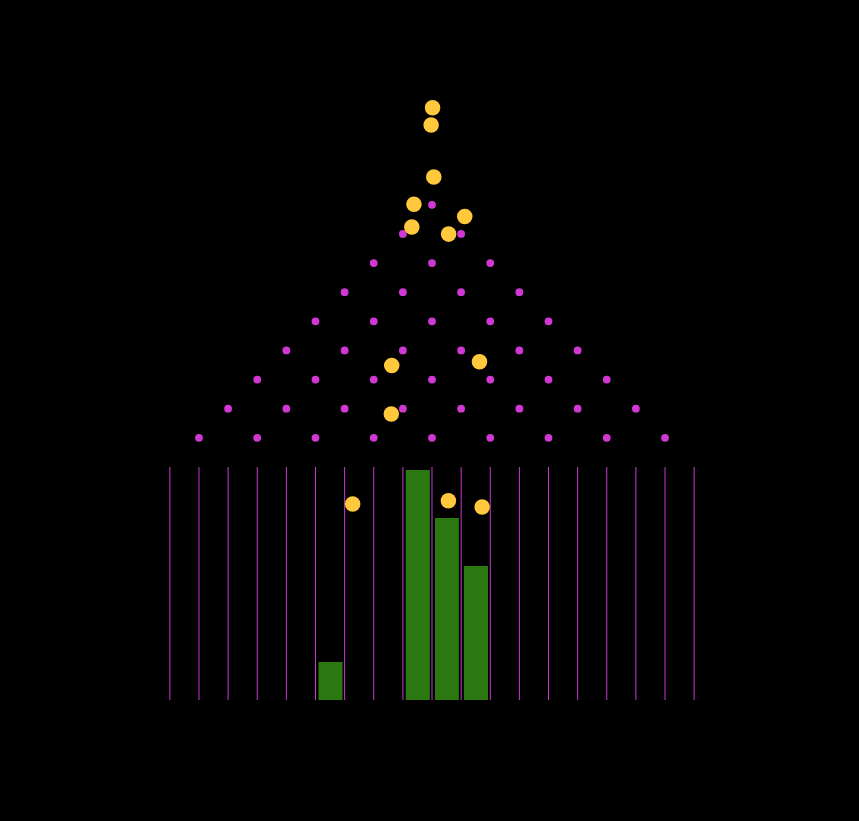
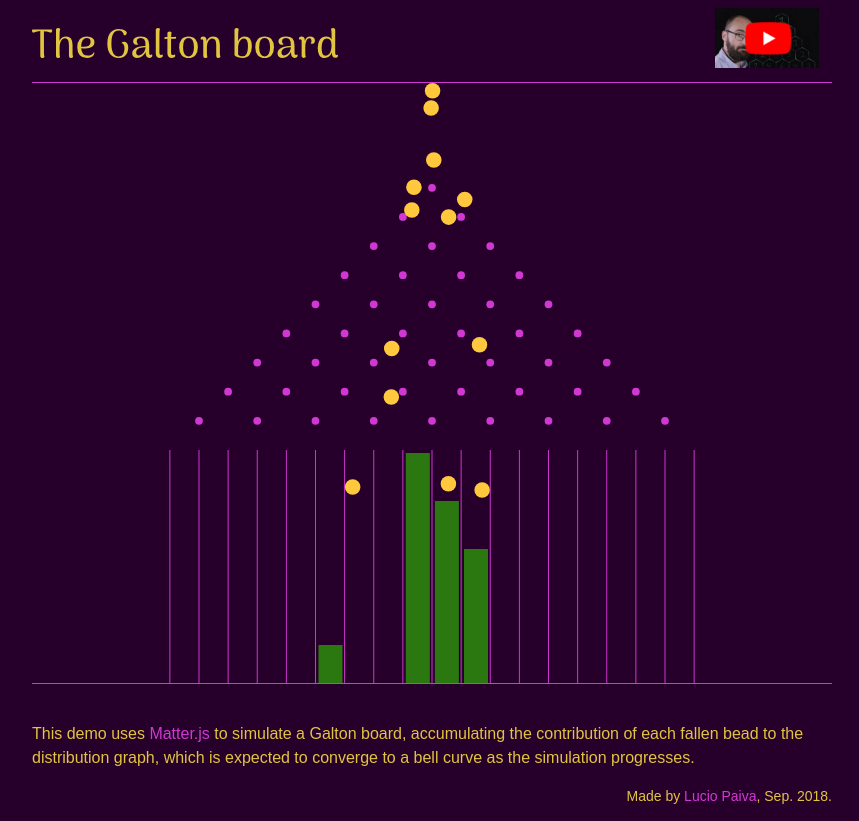
Before and after one commit to luciopaiva/galton, a plain HTML site: page index.html in a window 1280 px wide. Shown: the whole page, without its empty margins (208-1067 px from the left). Before the commit the page ends 800 px from the top, so only its background shows below. Drawn offline with Linux system fonts and the light colour scheme.

Commit message:
Improve presentation

```diff
--- a/index.html
+++ b/index.html
@@ -7,23 +7,101 @@
         :root {
             --width: 800px;
             --height: 600px;
+            --yellow: #e1c440;
+            --light-purple: #d138d3;
+            --dark-purple: #26002b;
         }
         body {
-            /*background-color: #303030;*/
-            background-color: black;
+            background-color: var(--dark-purple);
+            color: var(--yellow);
+            font-family: sans-serif;
+            font-size: 16px;
+        }
+        p {
+            line-height: 1.5em;
+        }
+        p.footer {
+            font-size: 14px;
         }
         canvas {
+            position: absolute;
+            display: block;
+            border-top: 1px solid var(--light-purple);
+            border-bottom: 1px solid var(--light-purple);
+        }
+        a, a:active, a:hover, a:visited {
+            color: var(--light-purple);
+            text-decoration: none;
+        }
+        hr {
+            height: 0;
+            border: 0;
+            border-top: 1px solid var(--light-purple);
+        }
+        .title {
+            margin: 20px 0;
+            height: 30px;
+        }
+        .container {
             margin: auto;
+            width: var(--width);
+            position: relative;
+        }
+        .demo {
+            width: var(--width);
+            height: var(--height);
+            margin-bottom: 40px;
+        }
+        .right {
+            text-align: right;
+        }
+
+        /* YouTube thumbnail */
+        .youtube-thumbnail {
+            position: absolute;
+            right: 5px;
+            top: 0;
+        }
+        .youtube-image {
+            width: 120px;
+            height: 60px;
+            background: url(youtube.png) center no-repeat;
+            background-size: contain;
+            position: relative;
+        }
+        .youtube-image img {
             display: block;
             position: absolute;
-            top: calc(50vh - var(--height) / 2);
-            left: calc(50vw - var(--width) / 2);
+            left: 68%;
+            top: 50%;
+            transform: translate(-50%, -50%);
         }
     </style>
 </head>
 <body>
 
-<canvas id="background-canvas"></canvas>
+<div class="container">
+    <img class="title" src="title.svg" alt="title">
+
+    <!--<p>Whenever a large sample of chaotic elements are taken [...], an unsuspected and most beautiful form of regularity proves to have been latent all along.</p>-->
+    <!--<p class="right">Sir Francis Galton</p>-->
+
+    <div class="demo">
+        <canvas id="background-canvas"></canvas>
+        <canvas id="matter-canvas"></canvas>
+
+        <div class="youtube-thumbnail">
+            <a href="https://youtu.be/UCmPmkHqHXk" target="_blank" title="Michael Stevens explaining how the Galton board works">
+                <div class="youtube-image">
+                </div>
+            </a>
+        </div>
+    </div>
+
+    <p>This demo uses <a href="http://brm.io/matter-js/" target="_blank">Matter.js</a> to simulate a Galton board, accumulating the contribution of each fallen bead to the distribution graph, which is expected to converge to a bell curve as the simulation progresses.</p>
+
+    <p class="right footer">Made by <a href="//luciopaiva.com" target="_blank">Lucio Paiva</a>, Sep. 2018.</p>
+</div>
 
 <script src="matter.min.js"></script>
 <script src="index.js"></script>
--- a/index.js
+++ b/index.js
@@ -57,11 +57,14 @@ class Galton {
         /** @type {CanvasRenderingContext2D} */
         this.backgroundContext = this.backgroundCanvas.getContext("2d");
 
+        this.matterCanvas = document.getElementById("matter-canvas");
+
         this.engine = Engine.create();
         this.world = this.engine.world;
         this.render = Render.create({
-            element: document.body,
             engine: this.engine,
+            canvas: this.matterCanvas,
+            context: this.matterCanvas.getContext("2d"),
             options: {
                 width: this.canvasWidth,
                 height: this.canvasHeight,
@@ -194,8 +197,6 @@ class Galton {
 
     redrawDistributionsBars() {
         this.backgroundContext.clearRect(0, 0, this.canvasWidth, this.canvasHeight);
-        this.backgroundContext.fillStyle = "#000000";
-        this.backgroundContext.fillRect(0, 0, this.canvasWidth, this.canvasHeight);
 
         for (let i = 0; i < this.numberOfSensors; i++) {
             const x = this.distributionBarsX + i * (this.spacing + this.distributionBarsManualDeltaAdjust);
```
Also changed, not shown: OFL.txt (added), title.svg (added), youtube.png (added), 2 other files.
